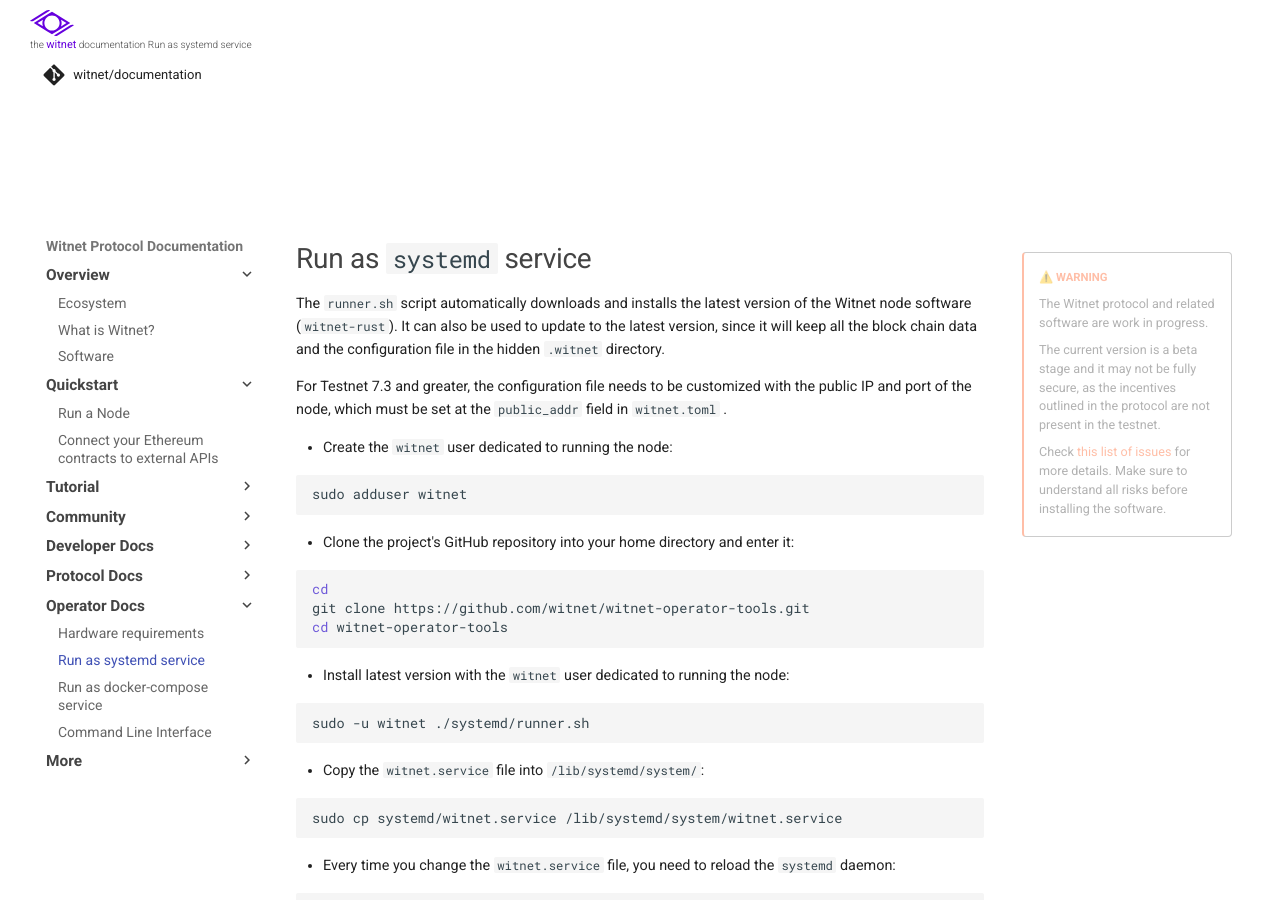
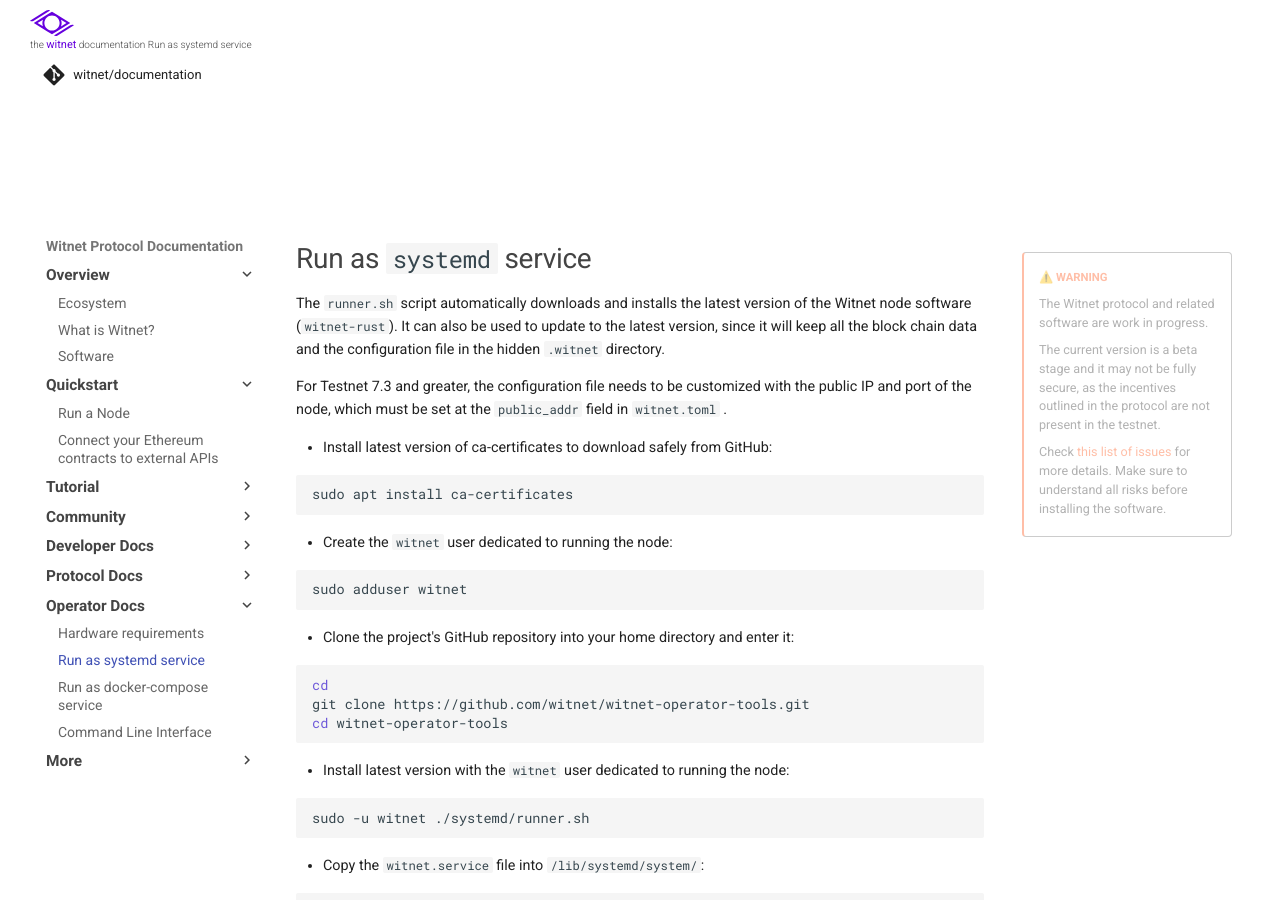
Before and after one commit to witnet/documentation, an MkDocs documentation site: the page built from docs/node-operators/systemd-service.md, in a window 1280 px wide and 900 px high. Built offline with MkDocs 1.6.1 and Material for MkDocs 9.7.7, drawn with Linux system fonts in a browser that asks for light colours; some web fonts are replaced; comment, search, counter and statistics services are not loaded.

Commit message:
Update systemd-service.md
to fix https://github.com/witnet/witnet-operator-tools/issues/5

````diff
--- a/docs/node-operators/systemd-service.md
+++ b/docs/node-operators/systemd-service.md
@@ -3,6 +3,12 @@
 The `runner.sh` script automatically downloads and installs the latest version of the Witnet node software (`witnet-rust`). It can also be used to update to the latest version, since it will keep all the block chain data and the configuration file in the hidden `.witnet` directory.
 
 For Testnet 7.3 and greater, the configuration file needs to be customized with the public IP and port of the node, which must be set at the `public_addr` field in `witnet.toml` .
+
+* Install latest version of ca-certificates to download safely from GitHub:
+
+```sh
+sudo apt install ca-certificates
+```
 
 * Create the `witnet` user dedicated to running the node:
 
````
